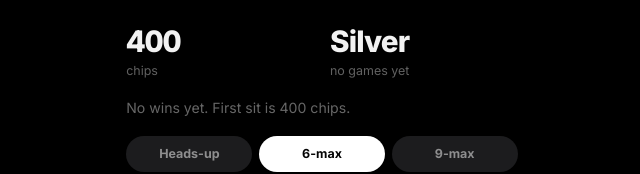
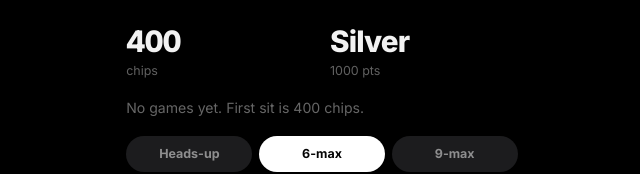
Before and after one commit to bitball41/poker, a React (Vite) app: page / in a window 1280 px wide. Shown: the part 193-367 px from the top of the page, without its empty margins (318-958 px from the left). Built offline with nearby package versions, Linux system fonts and the light colour scheme; no server answers.

Commit message:
Fix first-sit empty copy and rebuild Pages.
Only show the 400-chip intro when the stack is still untouched, and ship the new home CSS/JS to docs.

Co-authored-by: Conno <connor@conno.fun>

```diff
--- a/src/pages/Landing.tsx
+++ b/src/pages/Landing.tsx
@@ -129,15 +129,15 @@ export function Landing() {
           </div>
           <div>
             <b>{rankName(progress.rankPoints)}</b>
-            <span>{progress.gamesPlayed === 0 ? 'no games yet' : `${progress.wins}–${progress.losses}`}</span>
+            <span>{progress.gamesPlayed === 0 ? `${progress.rankPoints} pts` : `${progress.wins}–${progress.losses}`}</span>
           </div>
         </div>
 
         {broke && (
           <div className={styles.homeEmpty}>Empty stack. Sit down and refill 200.</div>
         )}
-        {progress.gamesPlayed === 0 && !broke && (
-          <div className={styles.homeEmpty}>No wins yet. First sit is 400 chips.</div>
+        {!broke && progress.gamesPlayed === 0 && progress.chips === 400 && (
+          <div className={styles.homeEmpty}>No games yet. First sit is 400 chips.</div>
         )}
 
         <div className={styles.seatPills} role="group" aria-label="Table size">
```
Also changed, not shown: 2 other files (tests, documents, lock files or other folders).
